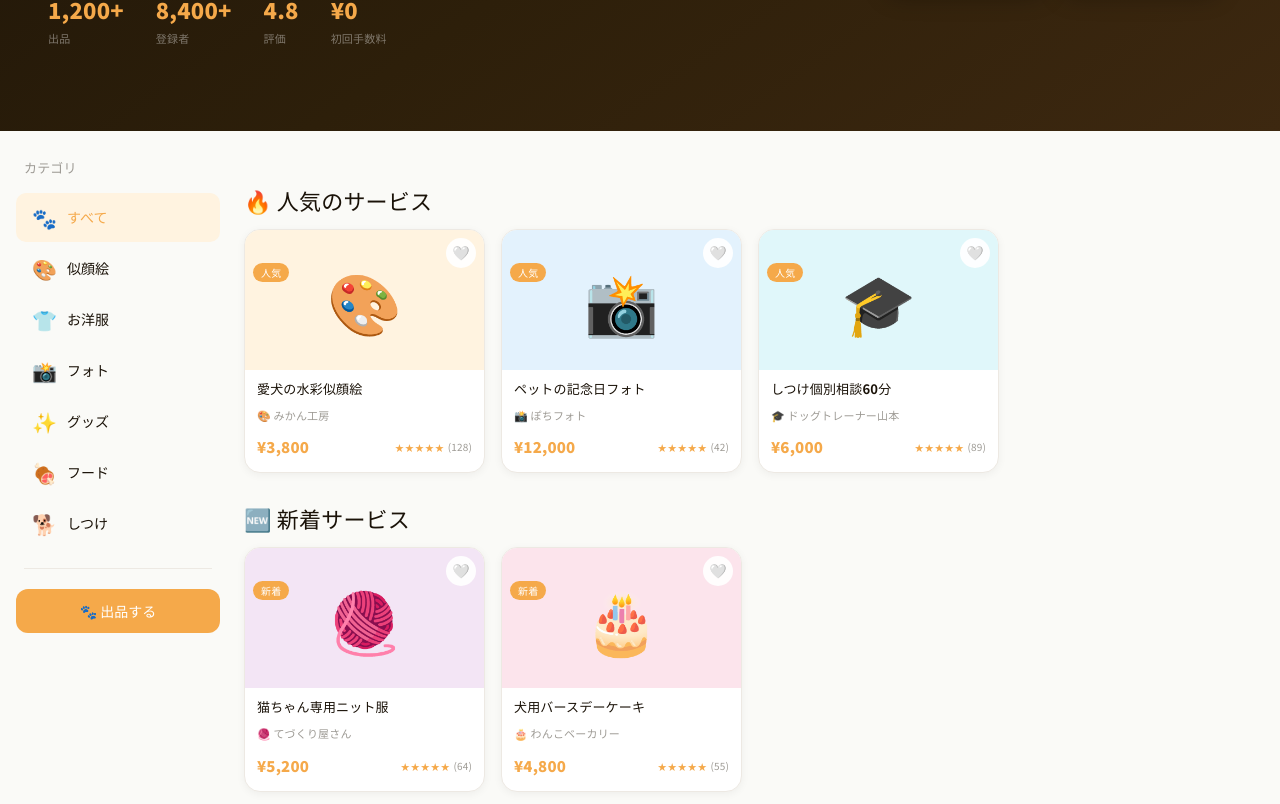
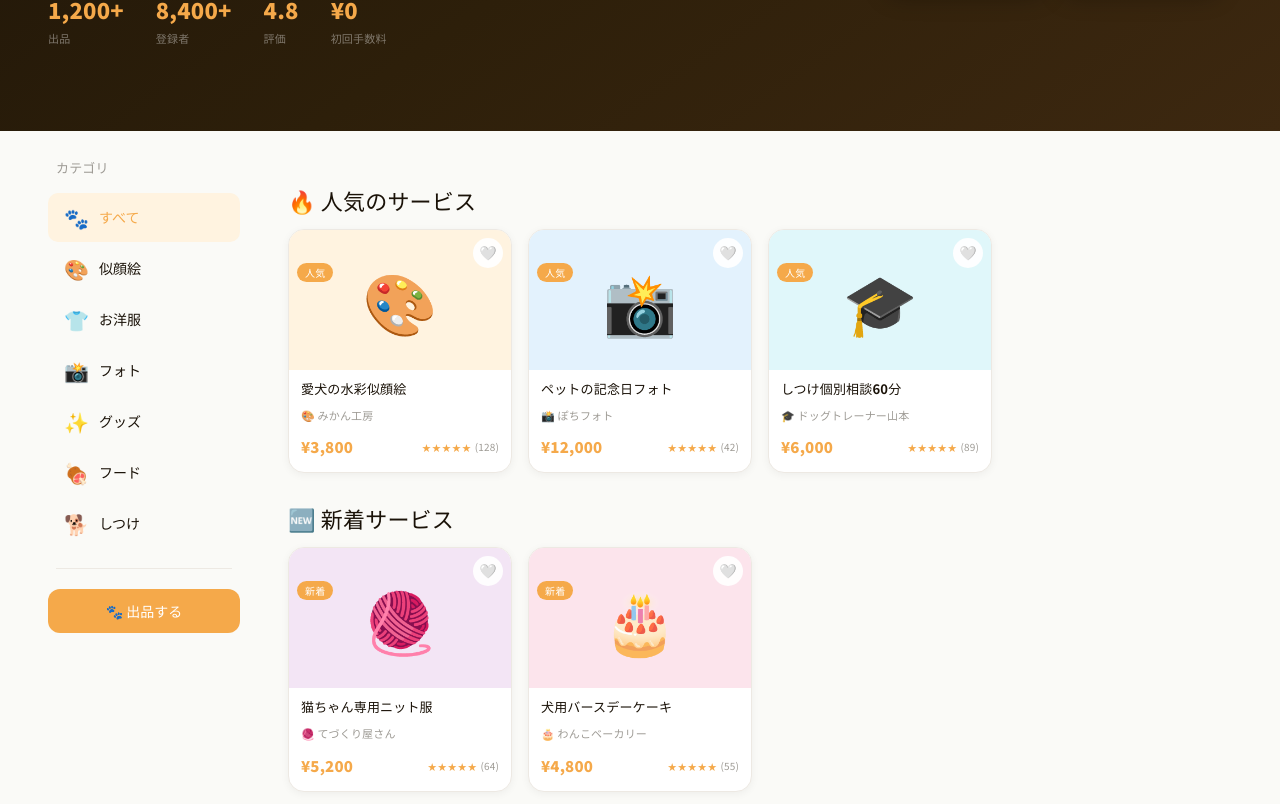
Before and after one commit to masakazu-1204/qocca, a React (Vite) app: page / in a window 1280 px wide. Shown: the part 556-1360 px from the top of the page. Built offline with nearby package versions, Linux system fonts and the light colour scheme.

Commit message:
Update App.tsx

```diff
--- a/src/App.tsx
+++ b/src/App.tsx
@@ -61,7 +61,7 @@ const useIsPC = () => {
 
 // ── PC用サイドバー ─────────────────────────────────────────────────────────
 const Sidebar = ({ setPage, activeCat, setActiveCat }) => (
-  <div style={{ width:220, flexShrink:0, paddingTop:24, paddingLeft:16 }}>
+  <div style={{ width:240, flexShrink:0, paddingTop:24, paddingLeft:48 }}>
     <div style={{ position:"sticky", top:92 }}>
       <div style={{ fontSize:13, fontWeight:800, color:C.warmGray, marginBottom:12, padding:"0 8px" }}>カテゴリ</div>
       {CATS.map(c=>(
@@ -933,7 +933,7 @@ export default function QoccaApp() {
           )}
           <div style={{ display:"flex", maxWidth:1400, margin:"0 auto" }}>
           <Sidebar setPage={setPage} activeCat={activeCat} setActiveCat={setActiveCat}/>
-          <div style={{ flex:1, minWidth:0, padding:"24px 24px 24px 24px" }}>
+          <div style={{ flex:1, minWidth:0, padding:"24px 48px" }}>
             {page==="home" && (
               <>
                 <div style={{ marginTop:32 }}>
```
